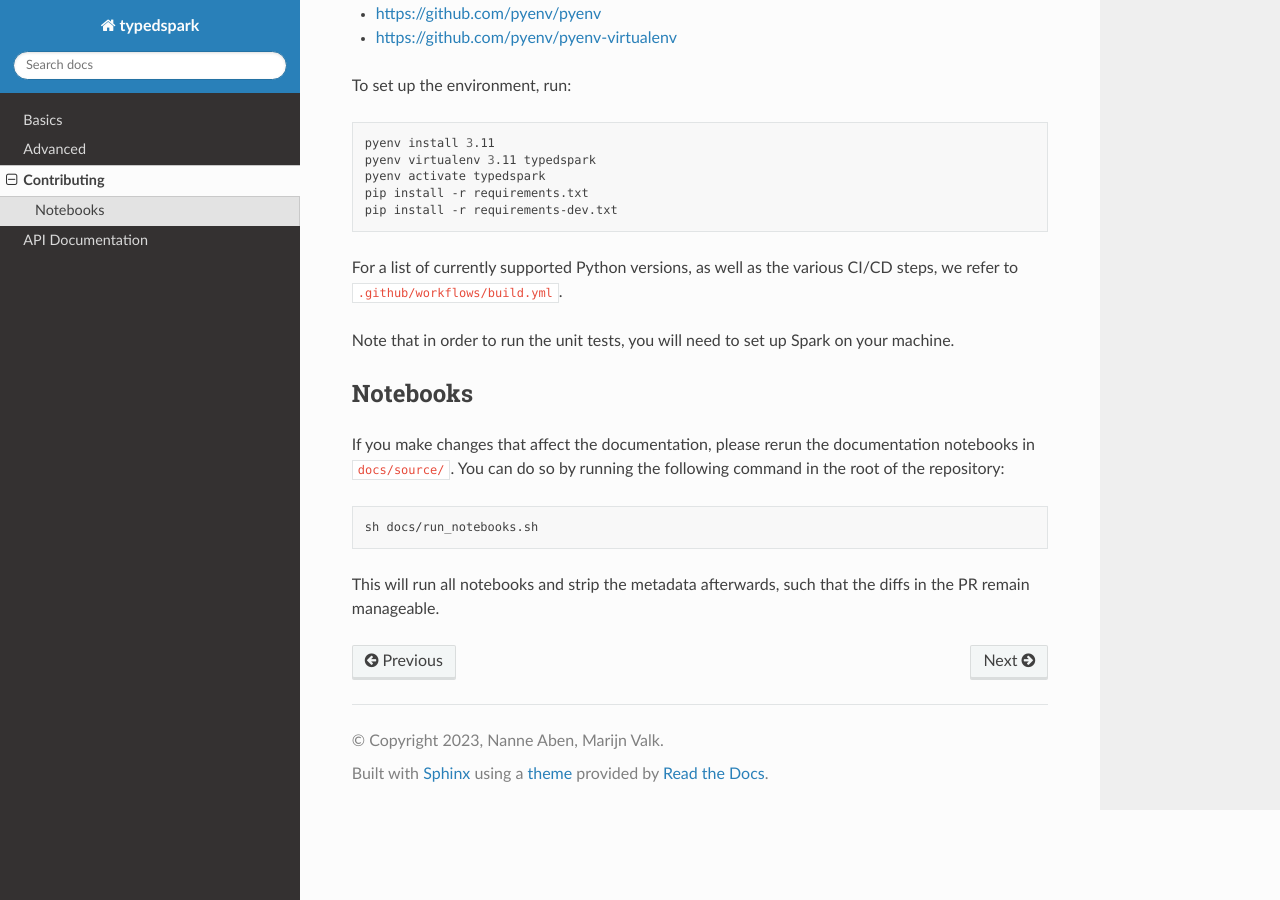
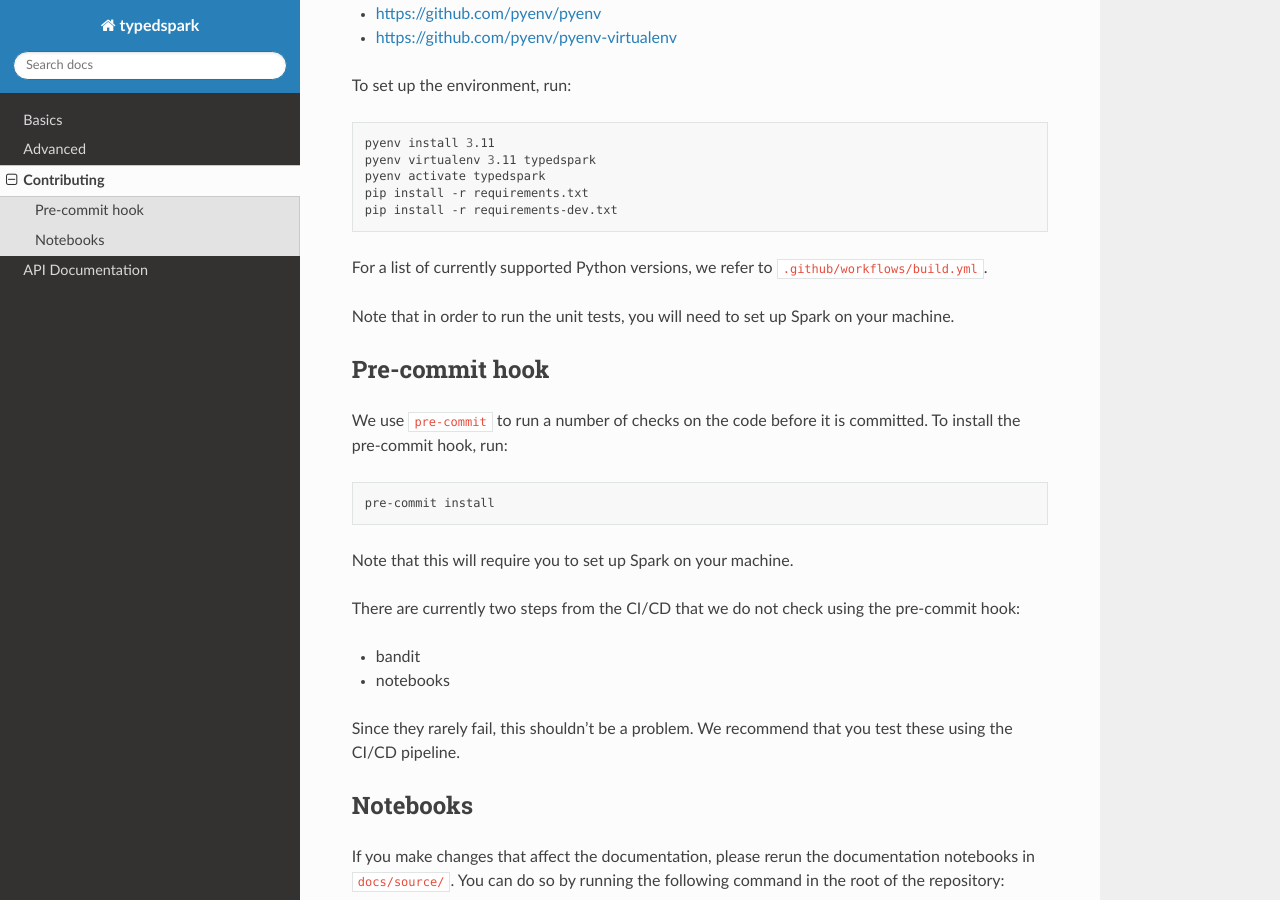
Before and after one commit to kaiko-ai/typedspark, a Sphinx documentation site: the page built from docs/source/contributing.rst, in a window 1280 px wide and 900 px high, scrolled down 231 px. Built offline with Sphinx 7.4.7 and the Read the Docs theme 2.0.0, drawn with Linux system fonts in a browser that asks for light colours.

Commit message:
Set-up pre-commit hooks (#93)
* update

* update

* update

* update

* update

* update

* update

* update

* update

* update

---------

Co-authored-by: Nanne Aben <nanneaben@Nannes-MacBook-Pro.local>

```diff
--- a/docs/source/contributing.rst
+++ b/docs/source/contributing.rst
@@ -17,9 +17,27 @@ To set up the environment, run:
     pip install -r requirements.txt
     pip install -r requirements-dev.txt
 
-For a list of currently supported Python versions, as well as the various CI/CD steps, we refer to ``.github/workflows/build.yml``.
+For a list of currently supported Python versions, we refer to ``.github/workflows/build.yml``.
 
 Note that in order to run the unit tests, you will need to set up Spark on your machine.
+
+---------------
+Pre-commit hook
+---------------
+We use ``pre-commit`` to run a number of checks on the code before it is committed. To install the pre-commit hook, run:
+
+.. code-block:: bash
+
+    pre-commit install
+
+Note that this will require you to set up Spark on your machine.
+
+There are currently two steps from the CI/CD that we do not check using the pre-commit hook:
+
+* bandit
+* notebooks
+
+Since they rarely fail, this shouldn't be a problem. We recommend that you test these using the CI/CD pipeline.
 
 ---------
 Notebooks
```
Also changed, not shown: pyproject.toml (+9 -0 lines), requirements-dev.txt (+6 -1 lines), .pre-commit-config.yaml (added), 2 other files.
